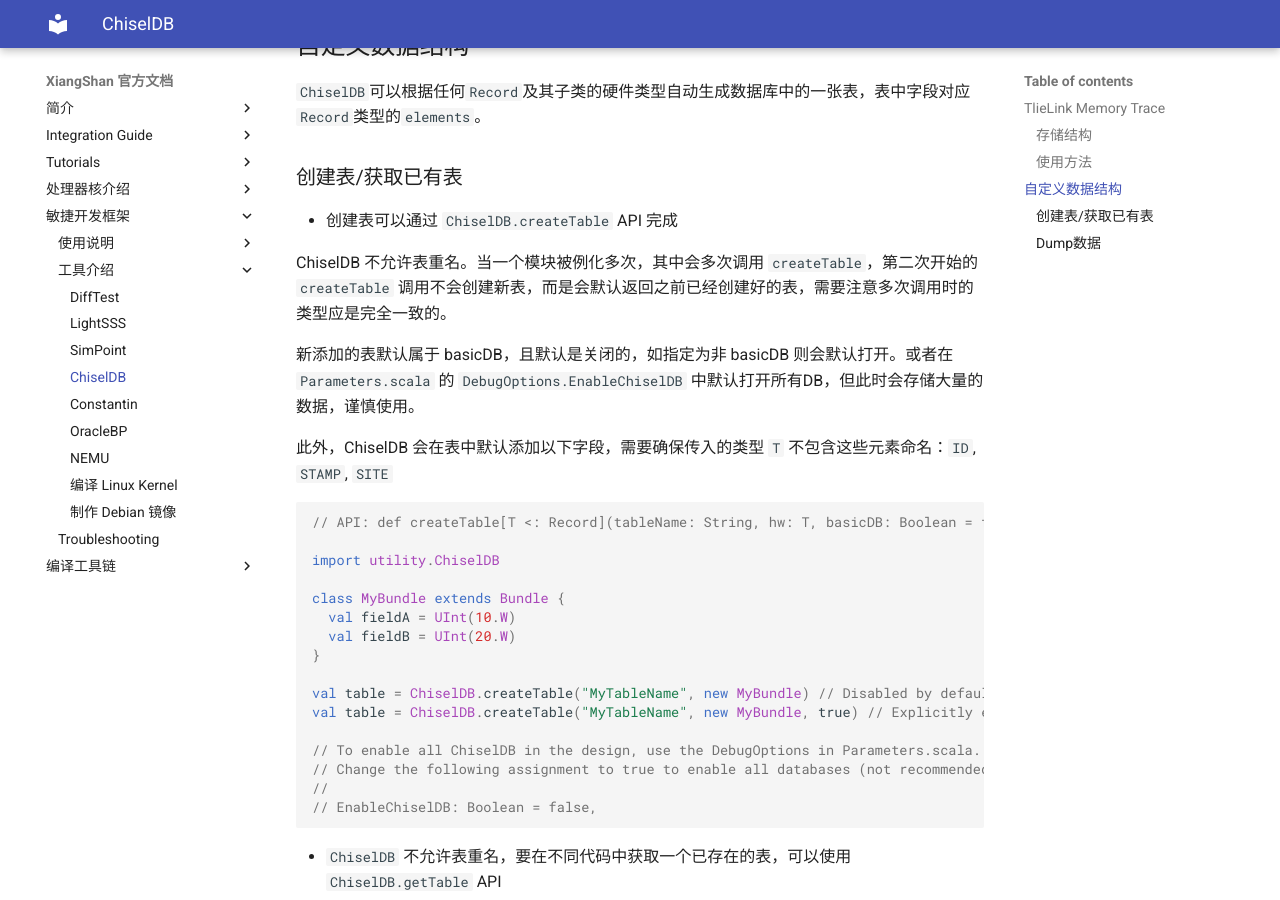
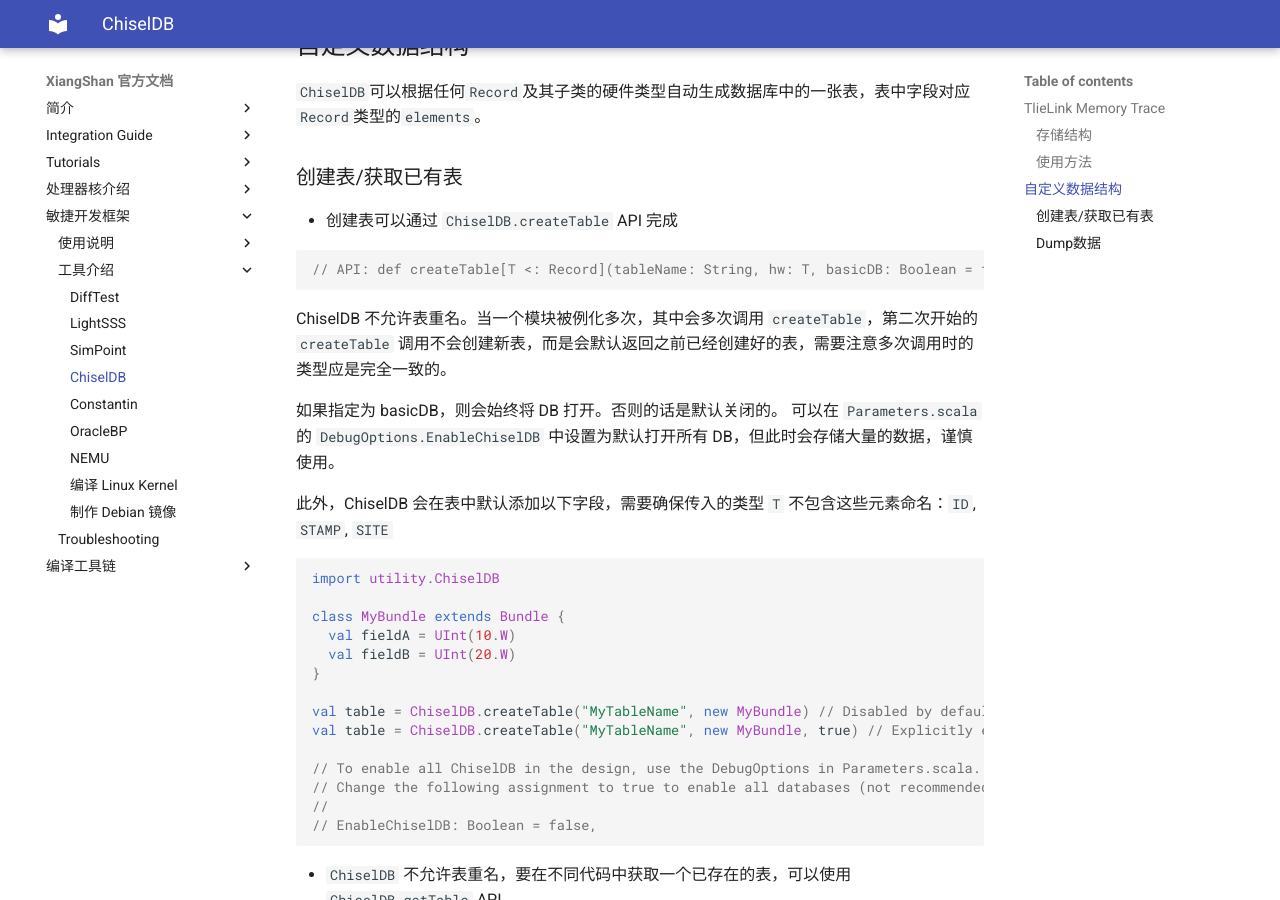
Before and after one commit to OpenXiangShan/XiangShan-doc, an MkDocs documentation site: the page built from docs/tools/chiseldb.md, in a window 1280 px wide and 900 px high, scrolled down 2480 px. Built offline with MkDocs 1.6.1 and Material for MkDocs 9.7.7, drawn with Linux system fonts in a browser that asks for light colours.

Commit message:
Clarify chiseldb `basicDB` usage

````diff
--- a/docs/tools/chiseldb.md
+++ b/docs/tools/chiseldb.md
@@ -98,14 +98,17 @@ sqlite3 $NOOP_HOME/build/2021-10-31@22:54:30.db "SELECT * FROM TL_LOG WHERE NAME
 
 * 创建表可以通过 `ChiselDB.createTable` API 完成
 
+``` scala
+// API: def createTable[T <: Record](tableName: String, hw: T, basicDB: Boolean = false): Table[T]
+```
+
 ChiselDB 不允许表重名。当一个模块被例化多次，其中会多次调用 `createTable`，第二次开始的 `createTable` 调用不会创建新表，而是会默认返回之前已经创建好的表，需要注意多次调用时的类型应是完全一致的。
 
-新添加的表默认属于 basicDB，且默认是关闭的，如指定为非 basicDB 则会默认打开。或者在 `Parameters.scala` 的 `DebugOptions.EnableChiselDB` 中默认打开所有DB，但此时会存储大量的数据，谨慎使用。
+如果指定为 basicDB，则会始终将 DB 打开。否则的话是默认关闭的。
+可以在 `Parameters.scala` 的 `DebugOptions.EnableChiselDB` 中设置为默认打开所有 DB，但此时会存储大量的数据，谨慎使用。
 
 此外，ChiselDB 会在表中默认添加以下字段，需要确保传入的类型 `T` 不包含这些元素命名：`ID`, `STAMP`, `SITE`
 ``` scala
-// API: def createTable[T <: Record](tableName: String, hw: T, basicDB: Boolean = false): Table[T]
-
 import utility.ChiselDB
 
 class MyBundle extends Bundle {
````
